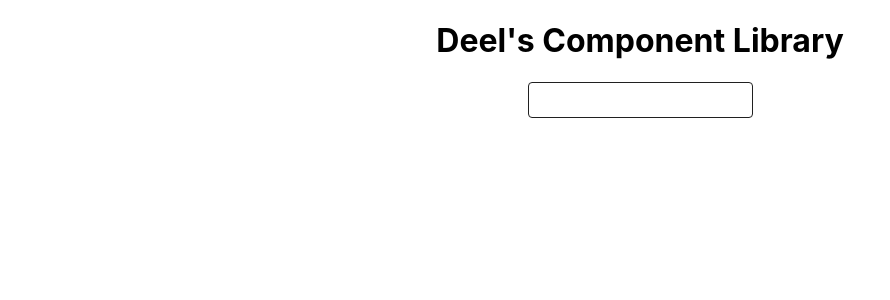
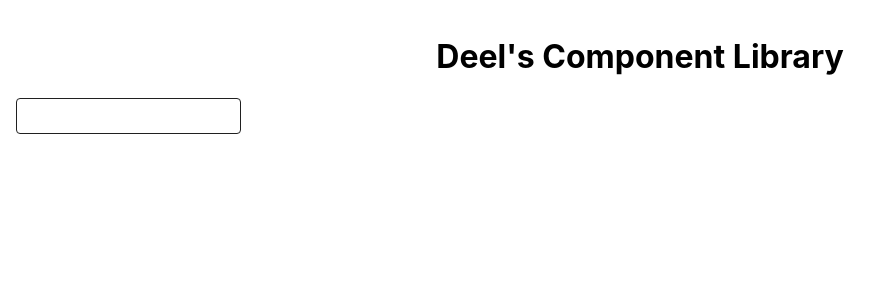
Before and after one commit to tonomb/autocomplete-component, a React (Create React App) app: page / in a window 1280 px wide. Shown: the top 300 px of the page, without its empty margins (0-890 px from the left). Built offline with nearby package versions, Linux system fonts and the light colour scheme.

Commit message:
fix styling

```diff
--- a/src/App.css
+++ b/src/App.css
@@ -1,4 +1,4 @@
 .App {
-  text-align: center;
   box-sizing: border-box;
+  padding: 16px;
 }
--- a/src/App.tsx
+++ b/src/App.tsx
@@ -15,7 +15,7 @@
 function App() {
   return (
     <div className="App" data-testid="body">
-      <h1>Deel's Component Library</h1>
+      <h1 style={{ textAlign: "center" }}>Deel's Component Library</h1>
       <div>
         <Autocomplete options={defaultOptions} />
       </div>
--- a/src/components/Autocomplete/Autocomplete.module.css
+++ b/src/components/Autocomplete/Autocomplete.module.css
@@ -1,9 +1,5 @@
 .container {
   position: absolute;
-  margin-left: auto;
-  margin-right: auto;
-  left: 0;
-  right: 0;
   text-align: center;
 }
 
```
